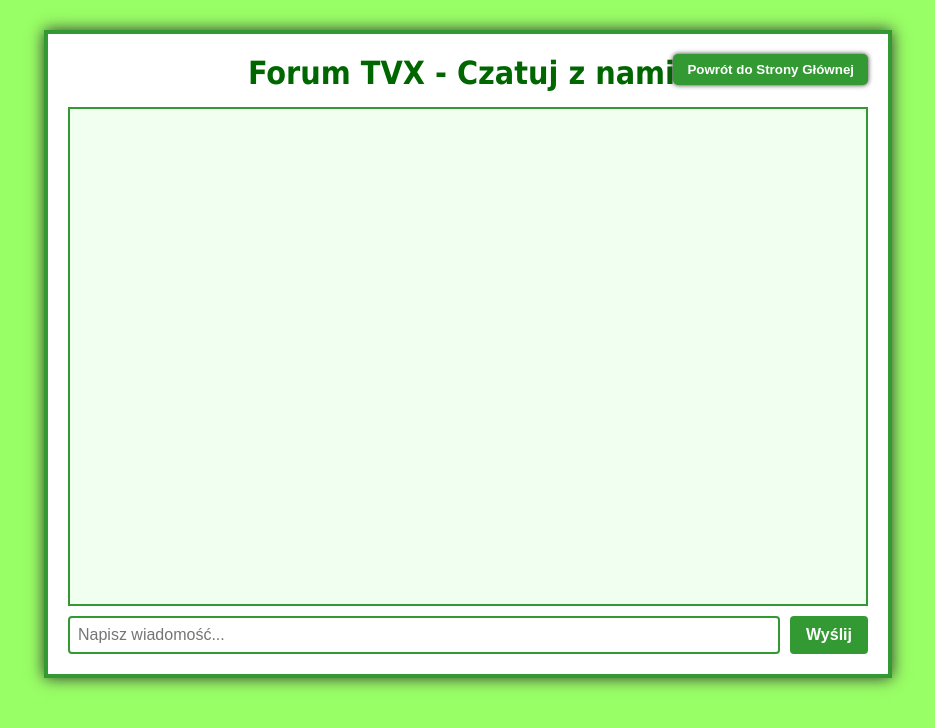
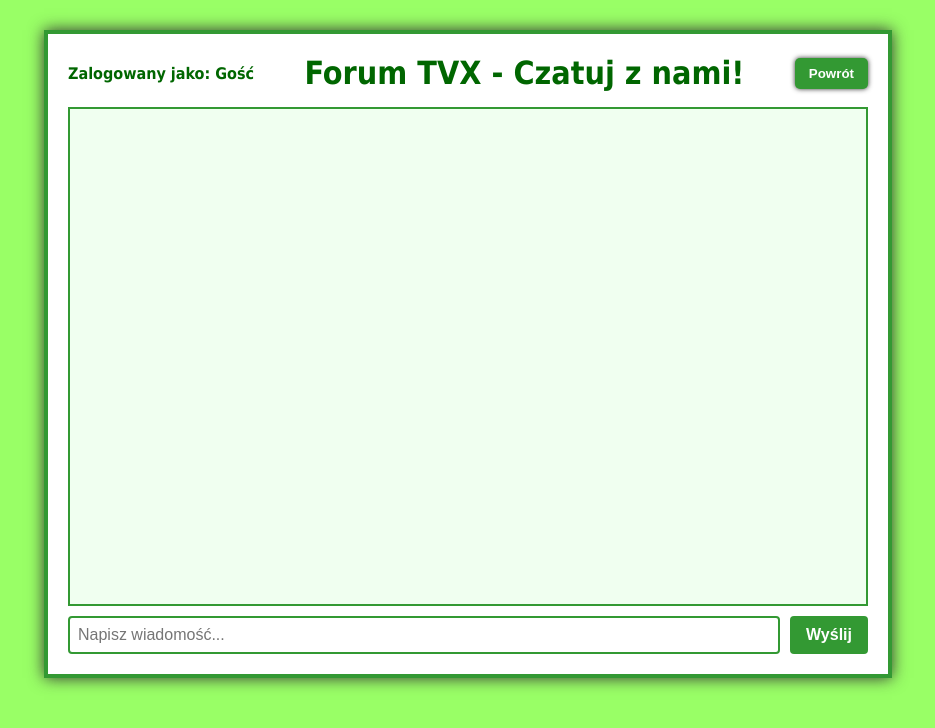
Before and after one commit to TVXstacja/TVX, a plain HTML site: page forum.html in a window 1280 px wide. Shown: the whole page, without its empty margins (172-1107 px from the left). Drawn offline with Linux system fonts and the light colour scheme; no server answers.

Commit message:
Update forum.html

```diff
--- a/forum.html
+++ b/forum.html
@@ -29,10 +29,38 @@
       position: relative;
     }
 
+    #header {
+      display: flex;
+      justify-content: space-between;
+      align-items: center;
+      margin-bottom: 15px;
+    }
+
+    #userInfo {
+      font-weight: bold;
+      color: #006600;
+    }
+
     h1 {
-      margin: 0 0 15px 0;
+      margin: 0;
       color: #006600;
       text-align: center;
+      flex-grow: 1;
+    }
+
+    #backBtn {
+      background-color: #339933;
+      color: white;
+      padding: 8px 14px;
+      border: none;
+      font-weight: bold;
+      border-radius: 5px;
+      cursor: pointer;
+      box-shadow: 0 0 5px #333;
+    }
+
+    #backBtn:hover {
+      background-color: #267326;
     }
 
     #chat {
@@ -76,31 +104,16 @@
     #sendBtn:hover {
       background-color: #267326;
     }
-
-    #backBtn {
-      position: absolute;
-      top: 20px;
-      right: 20px;
-      background-color: #339933;
-      color: white;
-      padding: 8px 14px;
-      border: none;
-      font-weight: bold;
-      border-radius: 5px;
-      cursor: pointer;
-      box-shadow: 0 0 5px #333;
-    }
-
-    #backBtn:hover {
-      background-color: #267326;
-    }
   </style>
 </head>
 <body>
 
   <div class="wrapper">
-    <h1>Forum TVX - Czatuj z nami!</h1>
-    <button id="backBtn" onclick="location.href='index.html'">Powrót do Strony Głównej</button>
+    <div id="header">
+      <div id="userInfo"></div>
+      <h1>Forum TVX - Czatuj z nami!</h1>
+      <button id="backBtn" onclick="location.href='index.html'">Powrót</button>
+    </div>
 
     <div id="chat"></div>
 
@@ -110,6 +123,7 @@
     </div>
   </div>
 
+  <!-- Firebase -->
   <script src="https://www.gstatic.com/firebasejs/9.23.0/firebase-app-compat.js"></script>
   <script src="https://www.gstatic.com/firebasejs/9.23.0/firebase-database-compat.js"></script>
 
@@ -119,7 +133,7 @@
       authDomain: "tvx-forum.firebaseapp.com",
       databaseURL: "https://tvx-forum-default-rtdb.firebaseio.com",
       projectId: "tvx-forum",
-      storageBucket: "tvx-forum.firebasestorage.app",
+      storageBucket: "tvx-forum.appspot.com",
       messagingSenderId: "258162416679",
       appId: "1:258162416679:web:d794cd5abb04829d1b020"
     };
@@ -131,11 +145,15 @@
     const chat = document.getElementById('chat');
     const input = document.getElementById('msgInput');
     const sendBtn = document.getElementById('sendBtn');
+    const userInfo = document.getElementById('userInfo');
+
+    const nick = localStorage.getItem('userNick') || 'Gość';
+    userInfo.textContent = `Zalogowany jako: ${nick}`;
 
     messagesRef.on('child_added', (snapshot) => {
       const msg = snapshot.val();
       const msgDiv = document.createElement('div');
-      const time = new Date(msg.timestamp).toLocaleTimeString(); // Poprawna godzina
+      const time = new Date(msg.timestamp).toLocaleTimeString();
       msgDiv.textContent = `[${time}] ${msg.nick}: ${msg.text}`;
       chat.appendChild(msgDiv);
       chat.scrollTop = chat.scrollHeight;
@@ -144,8 +162,6 @@
     sendBtn.addEventListener('click', () => {
       const text = input.value.trim();
       if (text === '') return;
-
-      const nick = localStorage.getItem('userNick') || 'Gość';
 
       messagesRef.push({
         nick: nick,
```
